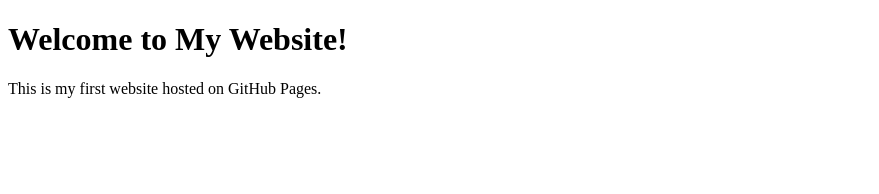
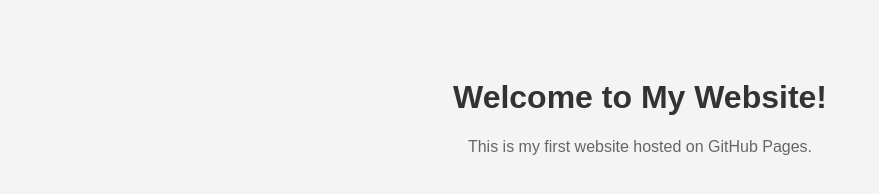
Before and after one commit to ImraneBT/ImraneBT, a plain HTML site: page index.html in a window 1280 px wide. Shown: the whole page, without its empty margins (0-879 px from the left). Drawn offline with Linux system fonts and the light colour scheme.

Commit message:
Update index.html

```diff
--- a/index.html
+++ b/index.html
@@ -2,6 +2,7 @@
 <html>
 <head>
     <title>My GitHub Website</title>
+    <link rel="stylesheet" href="style.css">  <!-- Link to your CSS file -->
 </head>
 <body>
     <h1>Welcome to My Website!</h1>
```
